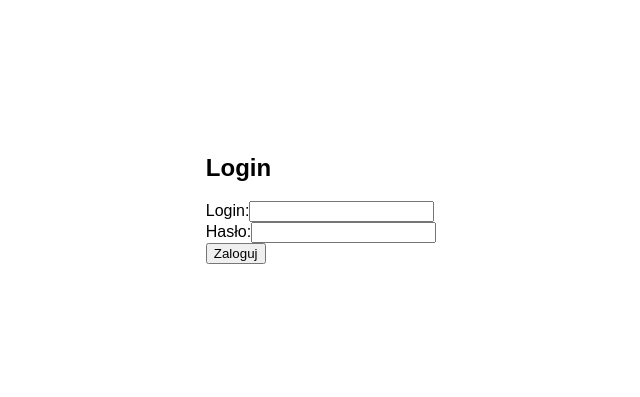
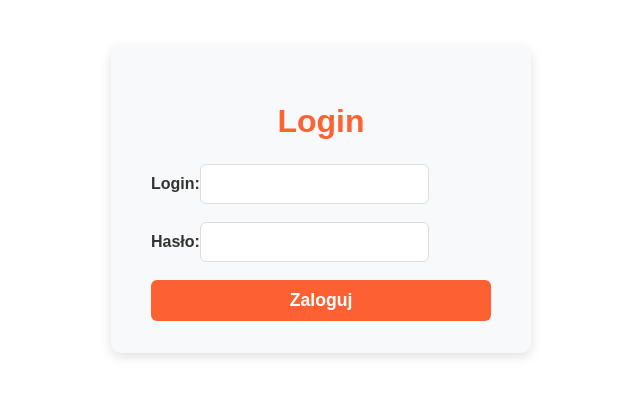
Before and after one commit to AdamMatusiak14/blog, a React (Create React App) app in the folder frondend/: page /login in a window 1280 px wide. Shown: the part 201-598 px from the top of the page, without its empty margins (319-959 px from the left). Built offline with nearby package versions, Linux system fonts and the light colour scheme.

Commit message:
Add authentication form styles and update class names in Login and Registration pages

```diff
--- /dev/null
+++ b/frondend/src/components/css/AuthForms.css
@@ -0,0 +1,72 @@
+.auth-form-container {
+  background-color: #f8f9fa;
+  padding: 32px 40px;
+  border-radius: 10px;
+  box-shadow: 0 4px 12px rgba(0,0,0,0.12);
+  display: flex;
+  flex-direction: column;
+  align-items: center;
+  min-width: 340px;
+  margin: 40px auto;
+}
+
+.auth-form-container h2 {
+  margin-bottom: 24px;
+  color: hsla(14, 100%, 50%, 0.8);
+  font-size: 2rem;
+}
+
+.auth-form-container form {
+  width: 100%;
+  display: flex;
+  flex-direction: column;
+  gap: 18px;
+}
+
+.auth-form-container label {
+  font-weight: bold;
+  color: #333;
+  margin-bottom: 6px;
+}
+
+.auth-form-container input[type="text"],
+.auth-form-container input[type="password"] {
+  padding: 10px;
+  border: 1px solid #ddd;
+  border-radius: 6px;
+  font-size: 1rem;
+  outline: none;
+  transition: border 0.2s;
+}
+
+.auth-form-container input:focus {
+  border: 1.5px solid hsla(14, 100%, 50%, 0.7);
+}
+
+.auth-form-container button {
+  background-color: hsla(14, 100%, 50%, 0.8);
+  color: #fff;
+  border: none;
+  border-radius: 6px;
+  padding: 10px 0;
+  font-size: 1.1rem;
+  font-weight: bold;
+  cursor: pointer;
+  transition: background 0.2s;
+}
+
+.auth-form-container button:disabled {
+  background-color: #ccc;
+  cursor: not-allowed;
+}
+
+.auth-form-container button:hover:not(:disabled) {
+  background-color: #0056b3;
+}
+
+.auth-form-container p {
+  margin-top: 16px;
+  color: #b30000;
+  font-weight: bold;
+  text-align: center;
+}
--- a/frondend/src/pages/Login-page.js
+++ b/frondend/src/pages/Login-page.js
@@ -1,5 +1,6 @@
 import React, { useState } from "react";
 import axios from "axios";
+import "../components/css/AuthForms.css"; // Import stylów
 
 function LoginPage() {
   const [login, setLogin] = useState("");
@@ -61,7 +62,7 @@ function LoginPage() {
 
 
   return (
-    <div className="login-container">
+    <div className="auth-form-container">
       <h2>Login</h2>
       <form onSubmit={handleSubmit}>
         <div>
--- a/frondend/src/pages/Registration-page.js
+++ b/frondend/src/pages/Registration-page.js
@@ -1,6 +1,7 @@
 import React, { useState } from "react";
 import token from "../components/token.js";
 import axios from "axios";
+import "../components/css/AuthForms.css"; // Import stylów
 
 const RegistrationPage = () => {
   const [form, setForm] = useState({ username: "", password: "" });
@@ -43,7 +44,7 @@ const RegistrationPage = () => {
   };
 
   return (
-    <div>
+    <div className="auth-form-container">
       <h2>Rejestracja</h2>
       <form onSubmit={handleSubmit}>
         <div>
```
